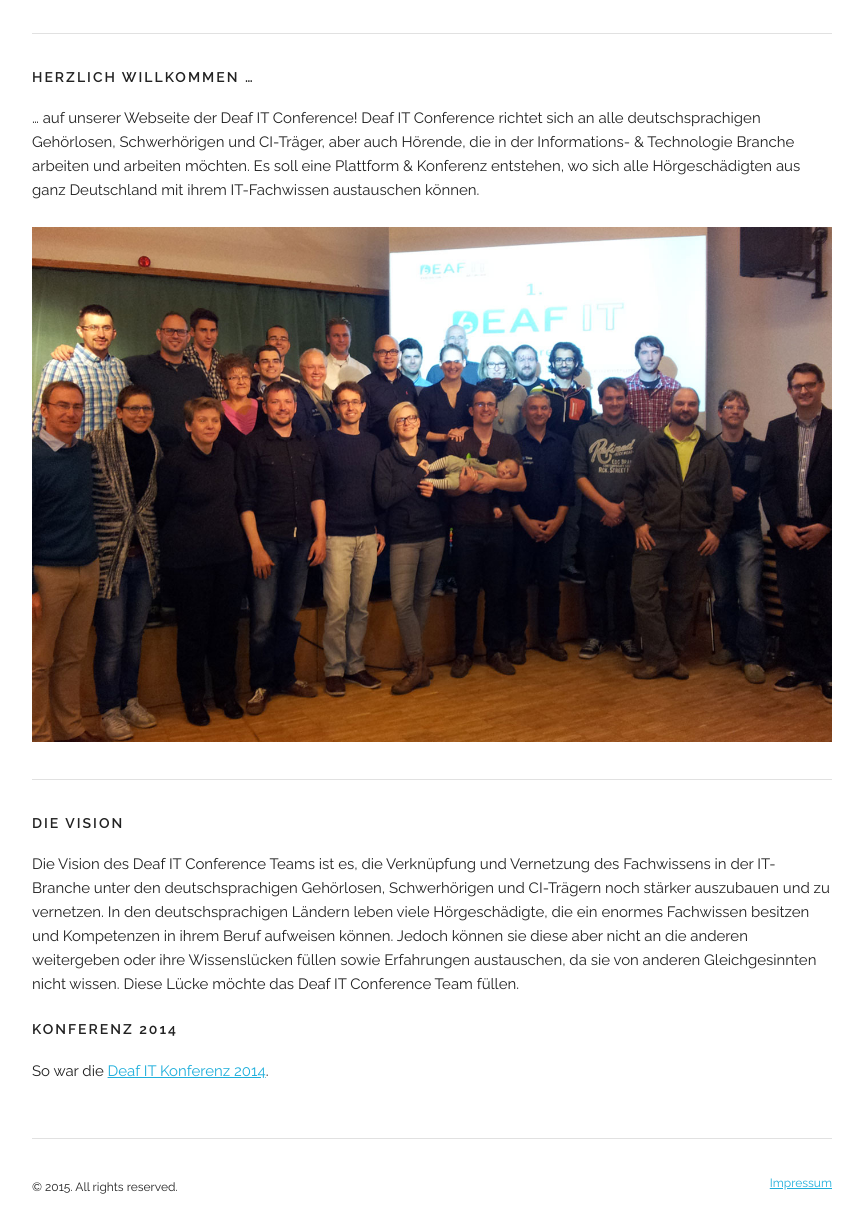
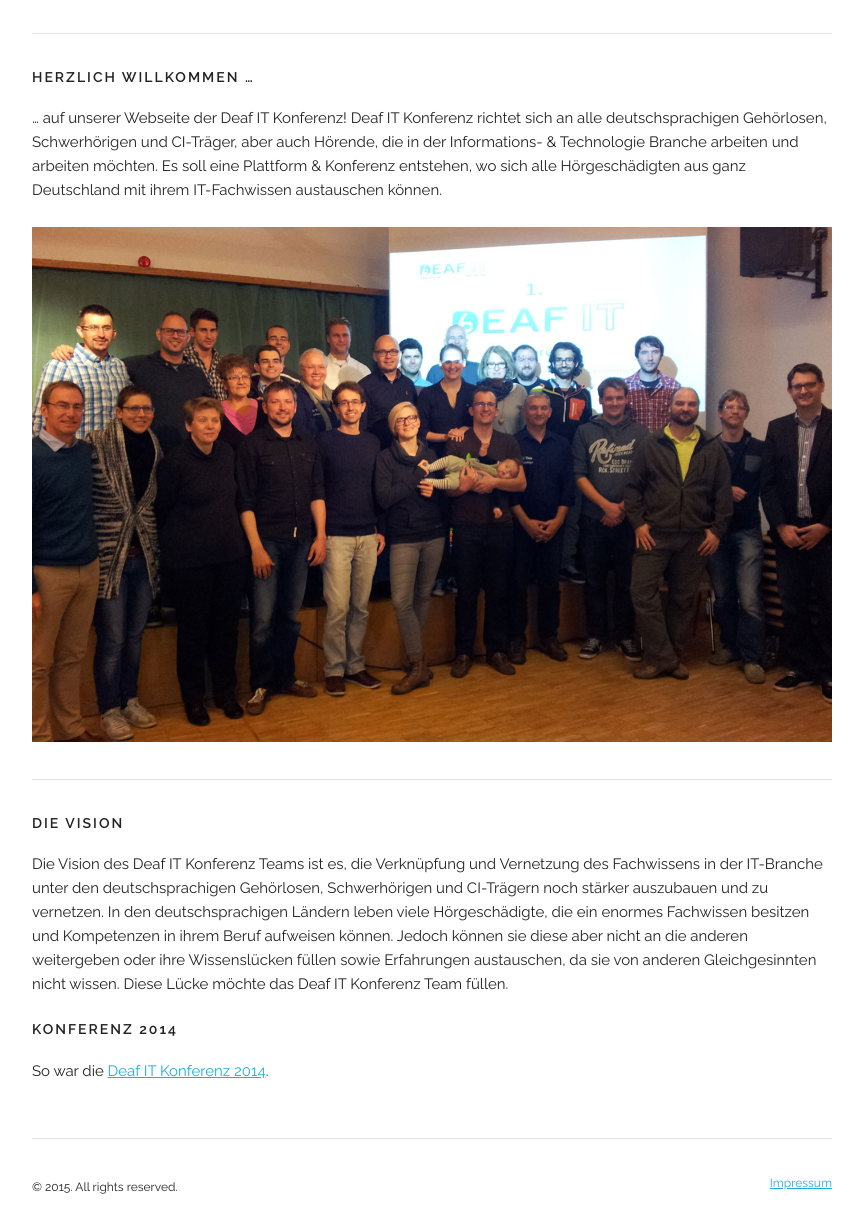
Before and after one commit to NickelPic/deafit.github.io, a Jekyll site: the page built from index.md, in a window 1280 px wide and 1400 px high, scrolled down 638 px, cut to the strip 178-1400 px from the top of the window. Shown: the whole strip, without its empty margins (208-1071 px from the left). Built offline with Jekyll 4.4.1, drawn with Linux system fonts in a browser that asks for light colours; nearby versions of some CDN libraries.

Commit message:
Update index.md

```diff
--- a/index.md
+++ b/index.md
@@ -10,7 +10,7 @@ published: true
 
 ## <a id="willkommen"></a>Herzlich willkommen ...
 
-... auf unserer Webseite der Deaf IT Conference! Deaf IT Conference richtet sich an alle deutschsprachigen Gehörlosen, Schwerhörigen und CI-Träger, aber auch Hörende, die in der Informations- & Technologie Branche arbeiten und arbeiten möchten. Es soll eine Plattform & Konferenz entstehen, wo sich alle Hörgeschädigten aus ganz Deutschland mit ihrem IT-Fachwissen austauschen können.
+... auf unserer Webseite der Deaf IT Konferenz! Deaf IT Konferenz richtet sich an alle deutschsprachigen Gehörlosen, Schwerhörigen und CI-Träger, aber auch Hörende, die in der Informations- & Technologie Branche arbeiten und arbeiten möchten. Es soll eine Plattform & Konferenz entstehen, wo sich alle Hörgeschädigten aus ganz Deutschland mit ihrem IT-Fachwissen austauschen können.
 
 <img src="http://www.deafit.org/public/images/2014-10-25_DeafIT2014_Gruppe.jpg" width="100%">
 
@@ -18,7 +18,7 @@ published: true
 
 ## <a id="vision"></a>Die Vision
 
-Die Vision des Deaf IT Conference Teams ist es, die Verknüpfung und Vernetzung des Fachwissens in der IT-Branche unter den deutschsprachigen Gehörlosen, Schwerhörigen und CI-Trägern noch stärker auszubauen und zu vernetzen. In den deutschsprachigen Ländern leben viele Hörgeschädigte, die ein enormes Fachwissen besitzen und Kompetenzen in ihrem Beruf aufweisen können. Jedoch können sie diese aber nicht an die anderen weitergeben oder ihre Wissenslücken füllen sowie Erfahrungen austauschen, da sie von anderen Gleichgesinnten nicht wissen. Diese Lücke möchte das Deaf IT Conference Team füllen.
+Die Vision des Deaf IT Konferenz Teams ist es, die Verknüpfung und Vernetzung des Fachwissens in der IT-Branche unter den deutschsprachigen Gehörlosen, Schwerhörigen und CI-Trägern noch stärker auszubauen und zu vernetzen. In den deutschsprachigen Ländern leben viele Hörgeschädigte, die ein enormes Fachwissen besitzen und Kompetenzen in ihrem Beruf aufweisen können. Jedoch können sie diese aber nicht an die anderen weitergeben oder ihre Wissenslücken füllen sowie Erfahrungen austauschen, da sie von anderen Gleichgesinnten nicht wissen. Diese Lücke möchte das Deaf IT Konferenz Team füllen.
 
 ## <a id="conference2014"></a>Konferenz 2014
 
```
